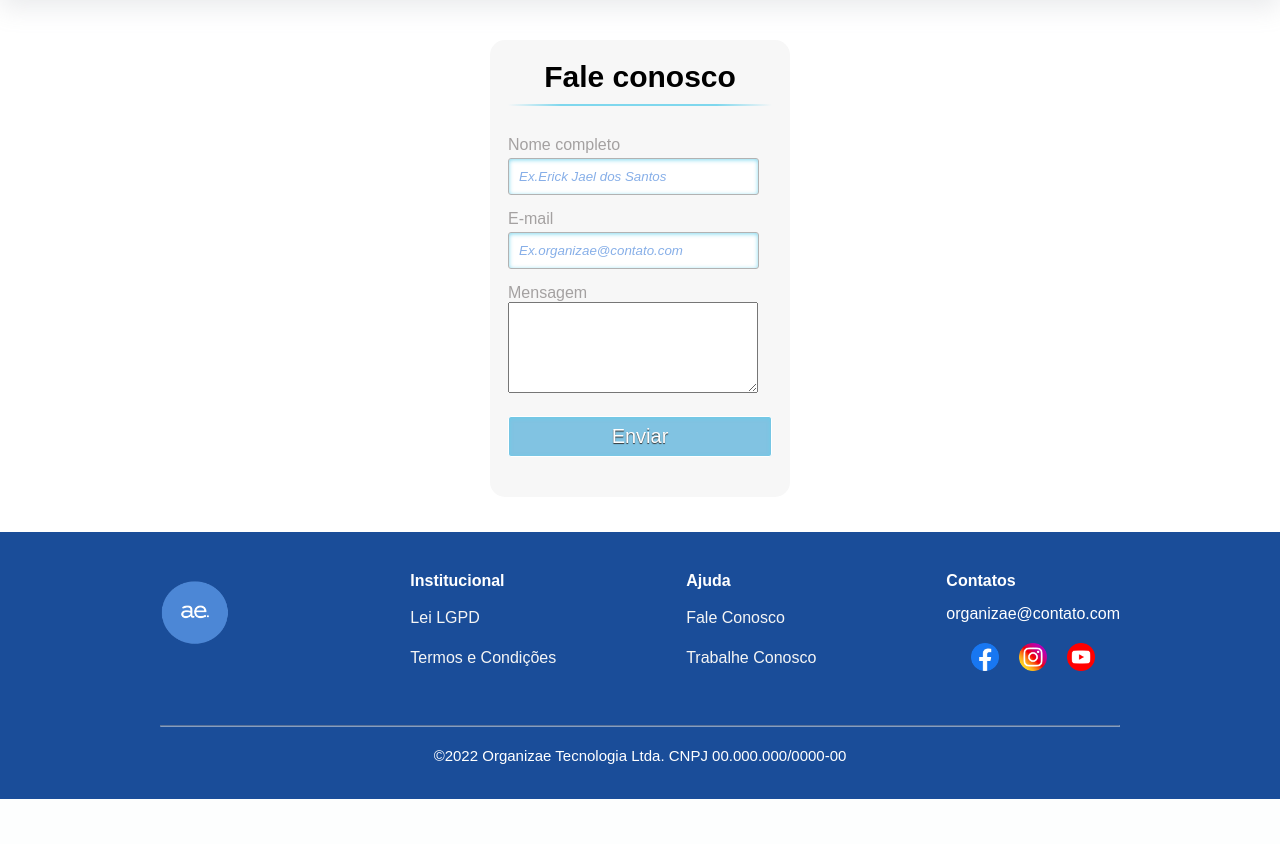
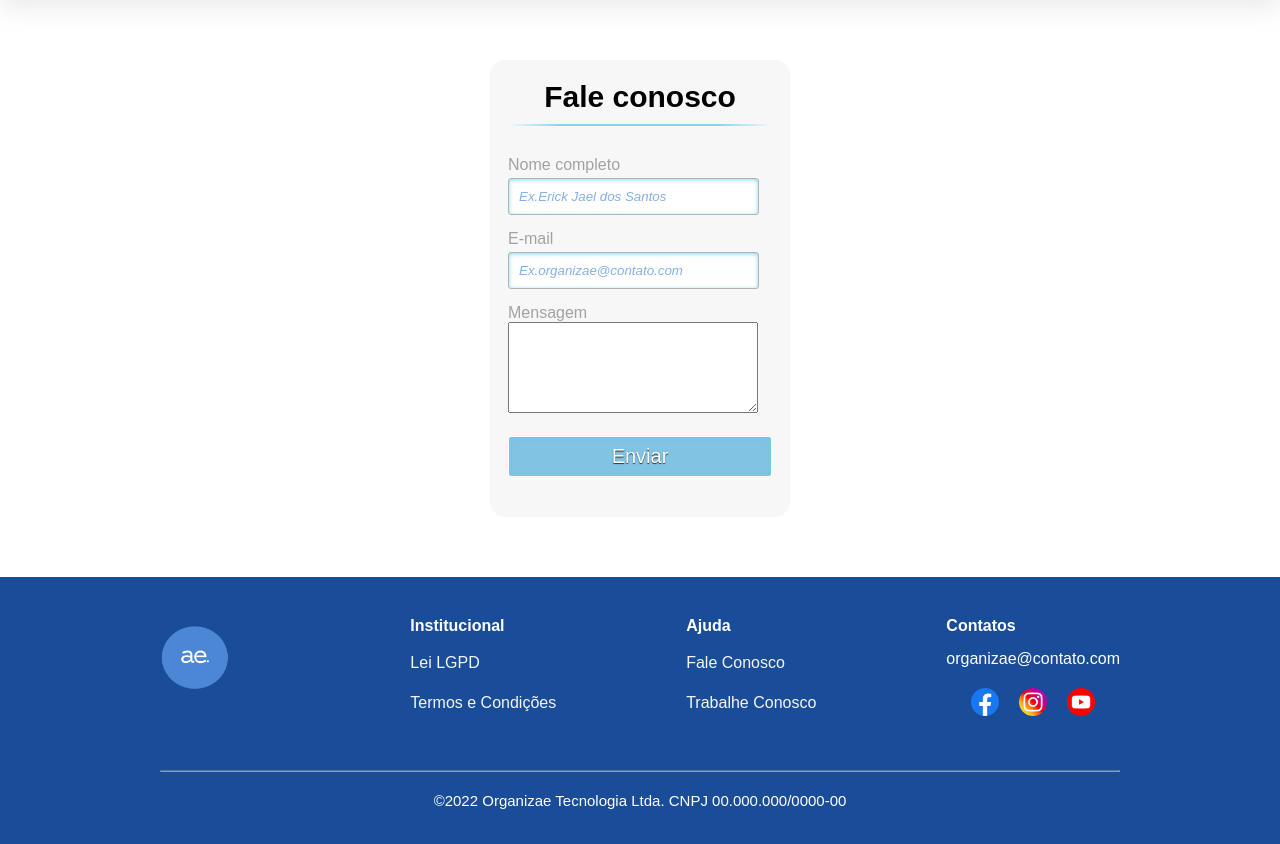
Before and after one commit to CaioAlves10/Organizae, a PHP site: page /pages/faleConosco.html in a window 1280 px wide. Shown: the part 84-928 px from the top of the page. Before the commit the page ends 883 px from the top, so only its background shows below. Run offline with PHP 8.4, Linux system fonts and the light colour scheme.

Commit message:
ajustes no margin do form

```diff
--- a/pages/faleConosco.html
+++ b/pages/faleConosco.html
@@ -35,7 +35,7 @@
             </div>
         </nav>
     </header>
-    <br><br>
+
     <div class="forma">
         <!--FORMULÁRIO DO FALE CONOSCO-->
         <div id="faleconosco">
--- a/styles/faleConosco.css
+++ b/styles/faleConosco.css
@@ -133,11 +133,9 @@ input[type="submit"] {
 
 #faleconosco {
     width: 100%;
-    padding: 18px 6% 20px 6%;
-    margin: 0 0 35px 0;
+    padding: 18px 6% 20px;
+    margin: 60px 0;
     background: #f7f7f7;
-    border: 1px solid rgba(#81C3E2);
-
     -webkit-box-shado: 5px;
     border-radius: 15px;
 }
```
